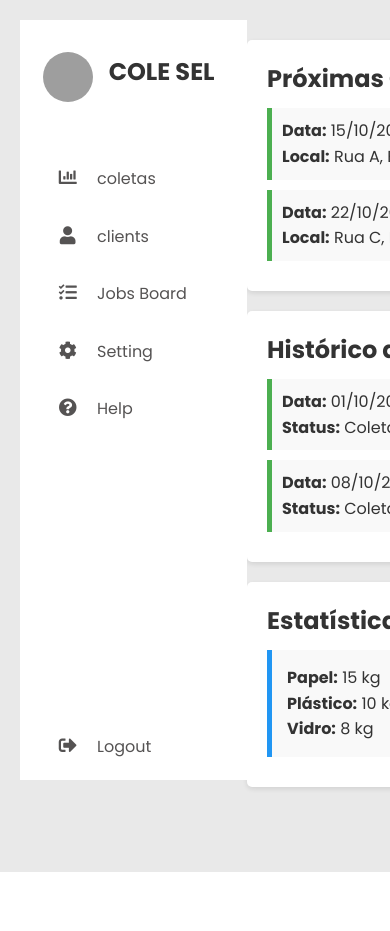
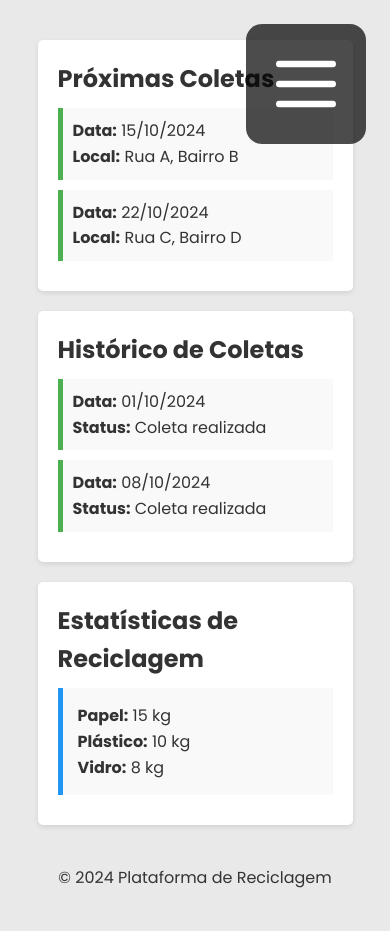
Before and after one commit to pabloemanuelpbl/ProjetoPI2, a Flask app: page /dashboard in a window 390 px wide; the page is wider, and only the part inside the window is pictured. Before the commit the page ends 872 px from the top of that part, so only its background shows below. Run offline with Flask 3, Linux system fonts and the light colour scheme; grey boxes are pictures that could not be loaded.

Commit message:
refactory: modifications and addition of a responsive menu

```diff
--- a/src/static/css/user/dashboard.css
+++ b/src/static/css/user/dashboard.css
@@ -25,6 +25,9 @@ header {
 }
 
 main {
+  display: flex;
+  flex-direction: column;
+  width: 90%;
   max-width: 1200px;
   margin: 20px auto;
 }
--- a/src/templates/services.html
+++ b/src/templates/services.html
@@ -65,7 +65,7 @@
     <div class="container mx-auto text-center">
       <h2 class="text-3xl font-bold mb-4">Pronto para Começar a Reciclar?</h2>
       <p class="mb-6">Aproveite todos os benefícios dos nossos serviços de reciclagem. Junte-se a nós e faça a diferença!</p>
-      <a href="#contact" class="bg-white text-green-600 font-bold py-3 px-6 rounded-full hover:bg-gray-200">Entre em Contato</a>
+      <a href="/contact" class="bg-white text-green-600 font-bold py-3 px-6 rounded-full hover:bg-gray-200">Entre em Contato</a>
     </div>
   </section>
 
--- a/src/templates/user/dashboard.html
+++ b/src/templates/user/dashboard.html
@@ -6,7 +6,9 @@
     </head>
     <body>
       <div class="container">
+
         {% include 'user/navbar_component.html'%}
+
         <section class="main">
           <main>
             <!-- Próximas coletas -->
--- a/src/templates/user/navbar_component.html
+++ b/src/templates/user/navbar_component.html
@@ -1,6 +1,6 @@
 <style>
   @import url("https://fonts.googleapis.com/css2?family=Poppins:wght@400;500;600;700&display=swap");
-*{
+  * {
     margin: 0;
     padding: 0;
     outline: none;
@@ -10,103 +10,135 @@
     box-sizing: border-box;
     font-family: "Poppins", sans-serif;
   }
-body{
+  body {
     background: rgb(233, 233, 233);
   }
-.container{
+  .container {
     display: flex;
-  width: 1200px;
     margin: auto;
   }
-nav{
+  .nav {
     position: sticky;
     top: 0;
     left: 0;
     bottom: 0;
-  width: 280px;
+    width: 200px;
     height: 90vh;
     background: #fff;
+    overflow: hidden;
   }
-.navbar{
-  width: 80%;
+  .navbar {
+    width: 90%;
     margin: 0 auto;
   }
-
-.logo{
-  margin: 2rem 0 1rem 0;
-  padding-bottom: 3rem;
-  display: flex;
-  align-items: center;
+  .navbar .logo {
+    text-align: center;
   }
-.logo img{
-  width: 50px;
-  height: 50px;
-  border-radius: 50%;
-}
-.logo h1{
-  margin-left: 1rem;
-  text-transform: uppercase;
-}
-
-ul{
+  ul {
     margin: 0 auto;
   }
-li{
+  li {
     padding-bottom: 2rem;
   }
-li a{
+  li a {
     font-size: 16px;
     color: rgb(85, 83, 83);
   }
 
-nav i{
+  nav i {
     width: 50px;
     font-size: 18px;
     text-align: center;
   }
 
-.logout{
+  .logout {
     position: absolute;
     bottom: 20px;
+  }
+  .mobile {
+    display: none;
+    position: absolute;
+    right: 24px;
+    top: 24px;
+    background: rgba(0, 0, 0, 0.702);
+    color: white;
+    width: 120px;
+    height: 120px;
+    justify-content: center;
+    border-radius: 16px;
+  }
+
+  @media only screen and (max-width: 700px) {
+    .mobile {
+      display: flex;
+    }
+    .nav {
+      display: none;
+    }
   }
 </style>
 <head>
   <!-- Font Awesome Cdn Link -->
-  <link rel="stylesheet" href="https://cdnjs.cloudflare.com/ajax/libs/font-awesome/5.15.4/css/all.min.css" />
+  <link
+    rel="stylesheet"
+    href="https://cdnjs.cloudflare.com/ajax/libs/font-awesome/5.15.4/css/all.min.css"
+  />
 </head>
-<nav>
+<div class="main-nav">
+  <div class="mobile">
+    <svg
+      width="80px"
+      fill="none"
+      stroke="currentColor"
+      viewBox="0 0 24 24"
+      xmlns="http://www.w3.org/2000/svg"
+    >
+      <path
+        stroke-linecap="round"
+        stroke-linejoin="round"
+        stroke-width="2"
+        d="M4 6h16M4 12h16M4 18h16"
+      ></path>
+    </svg>
+  </div>
+  <nav class="nav">
     <div class="navbar">
       <div class="logo">
-      <img src="/pic/logo.jpg" alt="">
         <h1>Cole Sel</h1>
       </div>
       <ul>
-      <li><a href="dashboard/coletas">
+        <li>
+          <a href="dashboard/coletas">
             <i class="fas fa-chart-bar"></i>
             <span class="nav-item">coletas</span>
           </a>
         </li>
-      <li><a href="dashboard/clientes">
+        <li>
+          <a href="dashboard/clientes">
             <i class="fas fa-user"></i>
             <span class="nav-item">clients</span>
           </a>
         </li>
-      <li><a href="#">
+        <li>
+          <a href="#">
             <i class="fas fa-tasks"></i>
             <span class="nav-item">Jobs Board</span>
           </a>
         </li>
-      <li><a href="#">
+        <li>
+          <a href="#">
             <i class="fas fa-cog"></i>
             <span class="nav-item">Setting</span>
           </a>
         </li>
-      <li><a href="#">
+        <li>
+          <a href="#">
             <i class="fas fa-question-circle"></i>
             <span class="nav-item">Help</span>
           </a>
         </li>
-      <li><a href="/" class="logout">
+        <li>
+          <a href="/" class="logout">
             <i class="fas fa-sign-out-alt"></i>
             <span class="nav-item">Logout</span>
           </a>
@@ -114,3 +146,7 @@ nav i{
       </ul>
     </div>
   </nav>
+  <script>
+    //responsividade
+  </script>
+</div>
```
Lines whose indentation alone changed are shown as unchanged.
